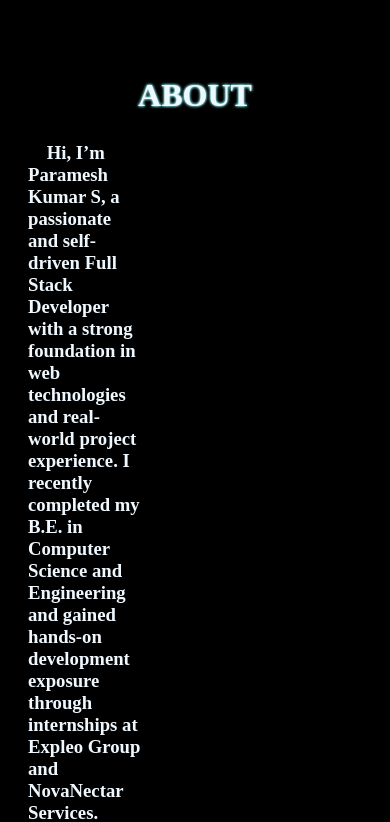
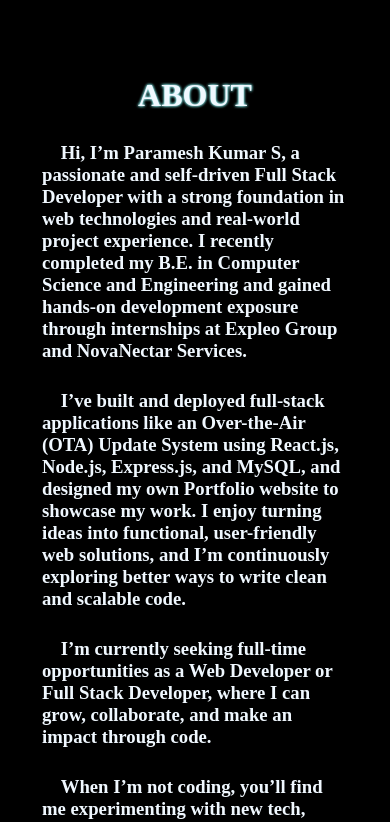
Before and after one commit to Paramesh-Kumar-2004/VP_Portfolio-2, a React (Create React App) app: page / in a window 390 px wide. Shown: the part 874-1696 px from the top of the page. Built offline with nearby package versions, Linux system fonts and the light colour scheme.

Commit message:
Update Responsive : About.css

```diff
--- a/src/Styles/About.css
+++ b/src/Styles/About.css
@@ -48,6 +48,18 @@
 }
 
 
+@media (max-width:768px){
+    #Contents{
+        display: block;
+    }
+
+    #Info{
+        width: 100%;
+        /* word-wrap: break-word; */
+    }
+}
+
+
 @keyframes fadeSlideIn {
     from {
         opacity: 0;
```
